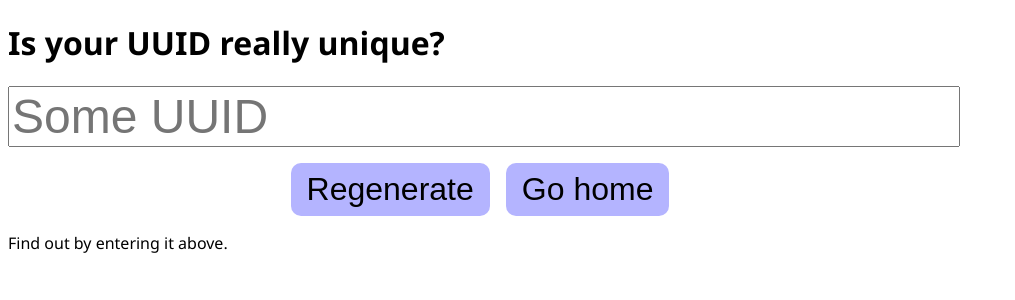
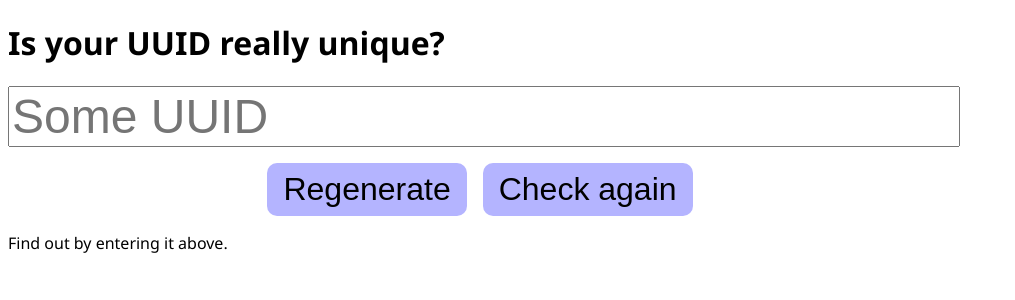
Before and after one commit to MaddyGuthridge/is-my-uuid-unique, a SvelteKit app: page / in a window 1280 px wide. Shown: the top 300 px of the page, without its empty margins (0-1015 px from the left). Built offline with nearby package versions, Linux system fonts and the light colour scheme.

Commit message:
It kinda works sorta?

```diff
--- a/src/lib/index.ts
+++ b/src/lib/index.ts
@@ -1,7 +1,10 @@
 import validator from 'validator';
 
+const sleep = (ms: number) => new Promise((resolve) => setTimeout(resolve, ms));
+
 /** Returns whether the UUID is unique */
-export function checkUuidLocalstorage(uuid: string): boolean {
+export async function checkUuidLocalstorage(uuid: string): Promise<boolean> {
+  console.log('About to localstorage');
   let uuids: string[];
   try {
     uuids = JSON.parse(localStorage.getItem('uuids') ?? '[]');
@@ -12,12 +15,17 @@ export function checkUuidLocalstorage(uuid: string): boolean {
     // Store the new UUID in localstorage
     uuids.push(uuid);
     localStorage.setItem('uuids', JSON.stringify(uuids));
+    console.log('localStorage: unique');
     return true;
   }
+  console.log('localStorage: exists');
+  // Wait a moment to simulate loading
+  await sleep(Math.random() * 500);
   return false;
 }
 
 export async function checkUuidApi(uuid: string): Promise<boolean> {
+  console.log('About to fetch');
   const res = await fetch(`/api/${uuid}`);
 
   const { unique } = await res.json();
@@ -30,7 +38,7 @@ export async function checkUuid(uuid: string) {
   }
 
   // If it's not unique in localstorage, don't bother sending a request
-  if (!checkUuidLocalstorage(uuid)) {
+  if (!await checkUuidLocalstorage(uuid)) {
     return { unique: false, valid: true, uuid };
   }
 
--- a/src/lib/server/index.ts
+++ b/src/lib/server/index.ts
@@ -1,24 +1,20 @@
-type Timer = ReturnType<typeof setTimeout>;
 
-const uuids: Record<string, Timer> = {};
+const MAX_CACHE_SIZE = 100_000;
 
-// Clean up after 1 minute
-const REMOVE_TIME = 60_000;
-
-function scheduleRemoveUuid(uuid: string) {
-  return setTimeout(() => { delete uuids[uuid]; }, REMOVE_TIME);
-}
+const uuids: string[] = [];
 
 function addUuid(uuid: string) {
-  uuids[uuid] = scheduleRemoveUuid(uuid);
+  if (uuids.length >= MAX_CACHE_SIZE) {
+    uuids.splice(0, 1);
+  }
+  uuids.push(uuid);
 }
 
 /** Returns whether the UUID is unique */
 export function checkUuid(uuid: string): boolean {
-  if (uuid in uuids) {
-    // Reset timer
-    clearTimeout(uuids[uuid]);
-    uuids[uuid] = scheduleRemoveUuid(uuid);
+  if (uuids.includes(uuid)) {
+    // Add it again so it gets invalidated less quickly
+    addUuid(uuid);
     return false;
   } else {
     addUuid(uuid);
--- a/src/routes/[...uuid]/+page.svelte
+++ b/src/routes/[...uuid]/+page.svelte
@@ -1,6 +1,7 @@
 <script lang="ts">
+  import { goto } from '$app/navigation';
   import { checkUuid } from '$lib';
-  import Picker from './Picker.svelte';
+  import { v4 as uuidV4 } from 'uuid';
 
   type Props = {
     data: import('./$types').PageData;
@@ -10,16 +11,42 @@
 
   let uuid = $state(data.uuid);
 
-  let promise = $derived(checkUuid(uuid));
+  let promise: Promise<{
+    unique: boolean;
+    valid: boolean;
+    uuid: string;
+  }> = $state(Promise.resolve({} as any));
 
   $effect(() => {
     uuid = data.uuid;
+    promise = checkUuid(data.uuid);
   });
+
+  function regenerate() {
+    uuid = uuidV4();
+  }
+
+  function onsubmit(e: SubmitEvent) {
+    e.preventDefault();
+    if (uuid === data.uuid) {
+      // Re-check
+      promise = checkUuid(data.uuid);
+    } else {
+      goto(`/${uuid}`);
+    }
+  }
 </script>
 
 <h1>Is your UUID really unique?</h1>
 
-<Picker bind:value={uuid} />
+<form {onsubmit}>
+  <input type="text" placeholder="Some UUID" bind:value={uuid} />
+
+  <div class="row">
+    <button class="btn" onclick={regenerate}>Regenerate</button>
+    <input class="btn" type="submit" value="Check again" />
+  </div>
+</form>
 
 {#if data.uuid === ''}
   <p>Find out by entering it above.</p>
@@ -44,4 +71,32 @@
   :root {
     font-family: 'Segoe UI', Tahoma, Geneva, Verdana, sans-serif;
   }
+  form {
+    max-width: 59rem;
+    display: flex;
+    flex-direction: column;
+    gap: 1rem;
+  }
+  input[type='text'] {
+    width: 100%;
+    font-size: 3rem;
+  }
+  .row {
+    display: flex;
+    gap: 1rem;
+    justify-content: center;
+  }
+
+  .btn {
+    background-color: rgb(180, 180, 255);
+    border: blue;
+    border-radius: 10px;
+    font-size: 2rem;
+    padding: 0.5rem 1rem;
+  }
+
+  .btn:hover {
+    background-color: rgb(132, 132, 255);
+    cursor: pointer;
+  }
 </style>
--- a/src/routes/[...uuid]/Picker.svelte
+++ /dev/null
@@ -1,62 +0,0 @@
-<script lang="ts">
-  import { goto } from '$app/navigation';
-  import { v4 as uuidV4 } from 'uuid';
-  type Props = {
-    value: string;
-  };
-
-  let { value = $bindable() }: Props = $props();
-
-  function regenerate() {
-    value = uuidV4();
-  }
-
-  function onsubmit(e: SubmitEvent) {
-    e.preventDefault();
-    document.location = `/${value}`;
-  }
-</script>
-
-<form {onsubmit}>
-  <input type="text" placeholder="Some UUID" bind:value />
-
-  <div class="row">
-    <button class="btn" onclick={regenerate}>Regenerate</button>
-    <input
-      class="btn"
-      type="submit"
-      value={value === '' ? 'Go home' : 'Check again'}
-    />
-  </div>
-</form>
-
-<style>
-  form {
-    max-width: 59rem;
-    display: flex;
-    flex-direction: column;
-    gap: 1rem;
-  }
-  input[type='text'] {
-    width: 100%;
-    font-size: 3rem;
-  }
-  .row {
-    display: flex;
-    gap: 1rem;
-    justify-content: center;
-  }
-
-  .btn {
-    background-color: rgb(180, 180, 255);
-    border: blue;
-    border-radius: 10px;
-    font-size: 2rem;
-    padding: 0.5rem 1rem;
-  }
-
-  .btn:hover {
-    background-color: rgb(132, 132, 255);
-    cursor: pointer;
-  }
-</style>
```
